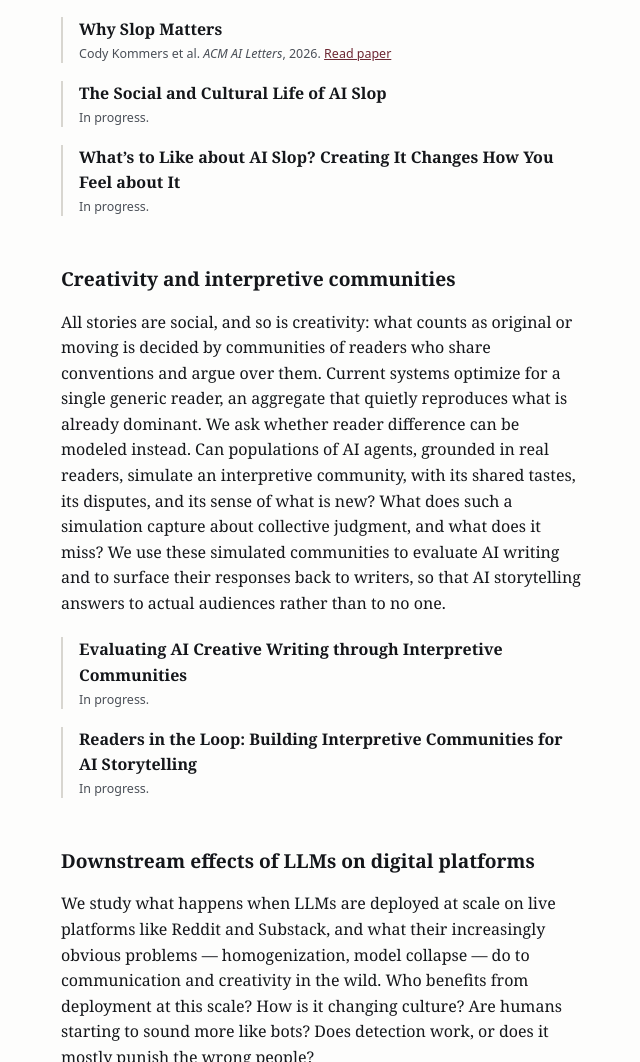
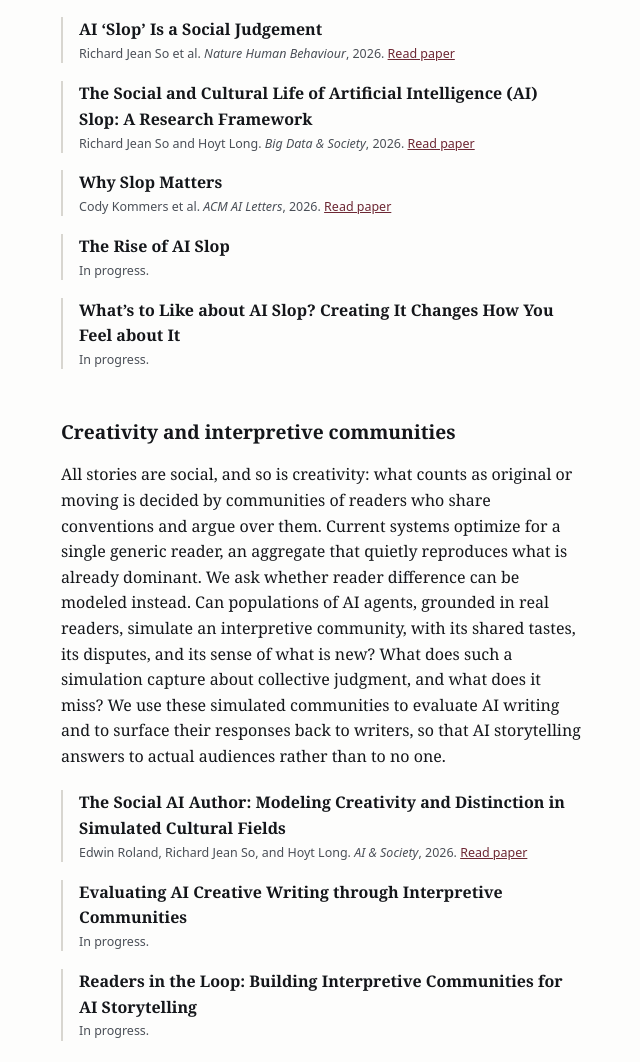
Before and after one commit to culturalailab/culturalailab.github.io, a plain HTML site: page projects.html in a window 1280 px wide. Shown: the part 538-1600 px from the top of the page, without its empty margins (319-959 px from the left). Drawn offline with Linux system fonts and the light colour scheme.

Commit message:
Update projects.html

```diff
--- a/projects.html
+++ b/projects.html
@@ -143,11 +143,19 @@
 
       <ol class="papers">
         <li>
+          <span class="title">AI &lsquo;Slop&rsquo; Is a Social Judgement</span>
+          <span class="meta">Richard Jean So et al. <em>Nature Human Behaviour</em>, 2026. <a href="https://www.nature.com/articles/s41562-026-02639-6" target="_blank" rel="noopener">Read paper</a></span>
+        </li>
+        <li>
+          <span class="title">The Social and Cultural Life of Artificial Intelligence (AI) Slop: A Research Framework</span>
+          <span class="meta">Richard Jean So and Hoyt Long. <em>Big Data &amp; Society</em>, 2026. <a href="https://doi.org/10.1177/20539517261506941" target="_blank" rel="noopener">Read paper</a></span>
+        </li>
+        <li>
           <span class="title">Why Slop Matters</span>
           <span class="meta">Cody Kommers et al. <em>ACM AI Letters</em>, 2026. <a href="https://arxiv.org/abs/2601.06060" target="_blank" rel="noopener">Read paper</a></span>
         </li>
         <li>
-          <span class="title">The Social and Cultural Life of AI Slop</span>
+          <span class="title">The Rise of AI Slop</span>
           <span class="meta">In progress.</span>
         </li>
         <li>
@@ -162,6 +170,10 @@
       <p>All stories are social, and so is creativity: what counts as original or moving is decided by communities of readers who share conventions and argue over them. Current systems optimize for a single generic reader, an aggregate that quietly reproduces what is already dominant. We ask whether reader difference can be modeled instead. Can populations of AI agents, grounded in real readers, simulate an interpretive community, with its shared tastes, its disputes, and its sense of what is new? What does such a simulation capture about collective judgment, and what does it miss? We use these simulated communities to evaluate AI writing and to surface their responses back to writers, so that AI storytelling answers to actual audiences rather than to no one.</p>
 
       <ol class="papers">
+        <li>
+          <span class="title">The Social AI Author: Modeling Creativity and Distinction in Simulated Cultural Fields</span>
+          <span class="meta">Edwin Roland, Richard Jean So, and Hoyt Long. <em>AI &amp; Society</em>, 2026. <a href="https://link.springer.com/article/10.1007/s00146-025-02790-0" target="_blank" rel="noopener">Read paper</a></span>
+        </li>
         <li>
           <span class="title">Evaluating AI Creative Writing through Interpretive Communities</span>
           <span class="meta">In progress.</span>
```
